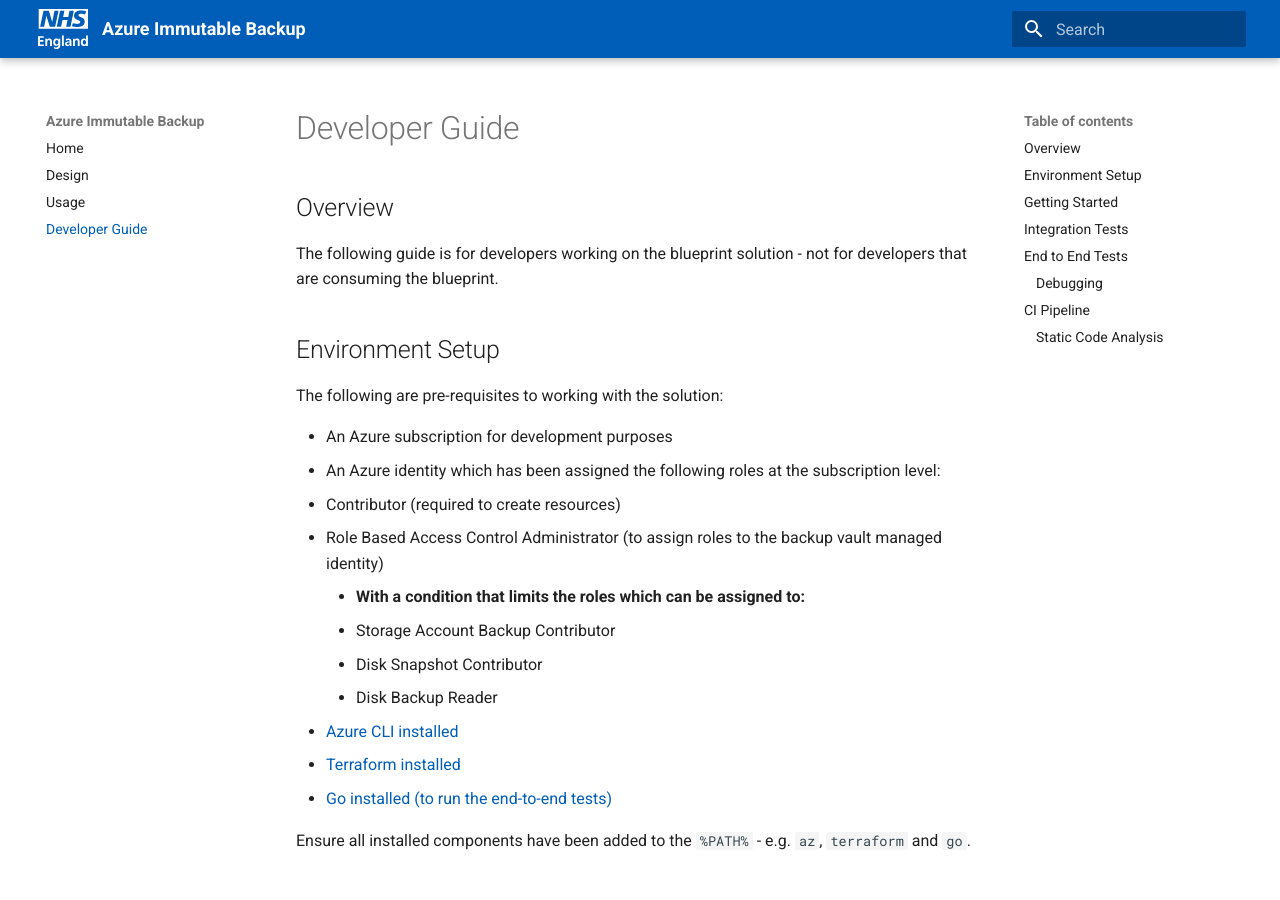
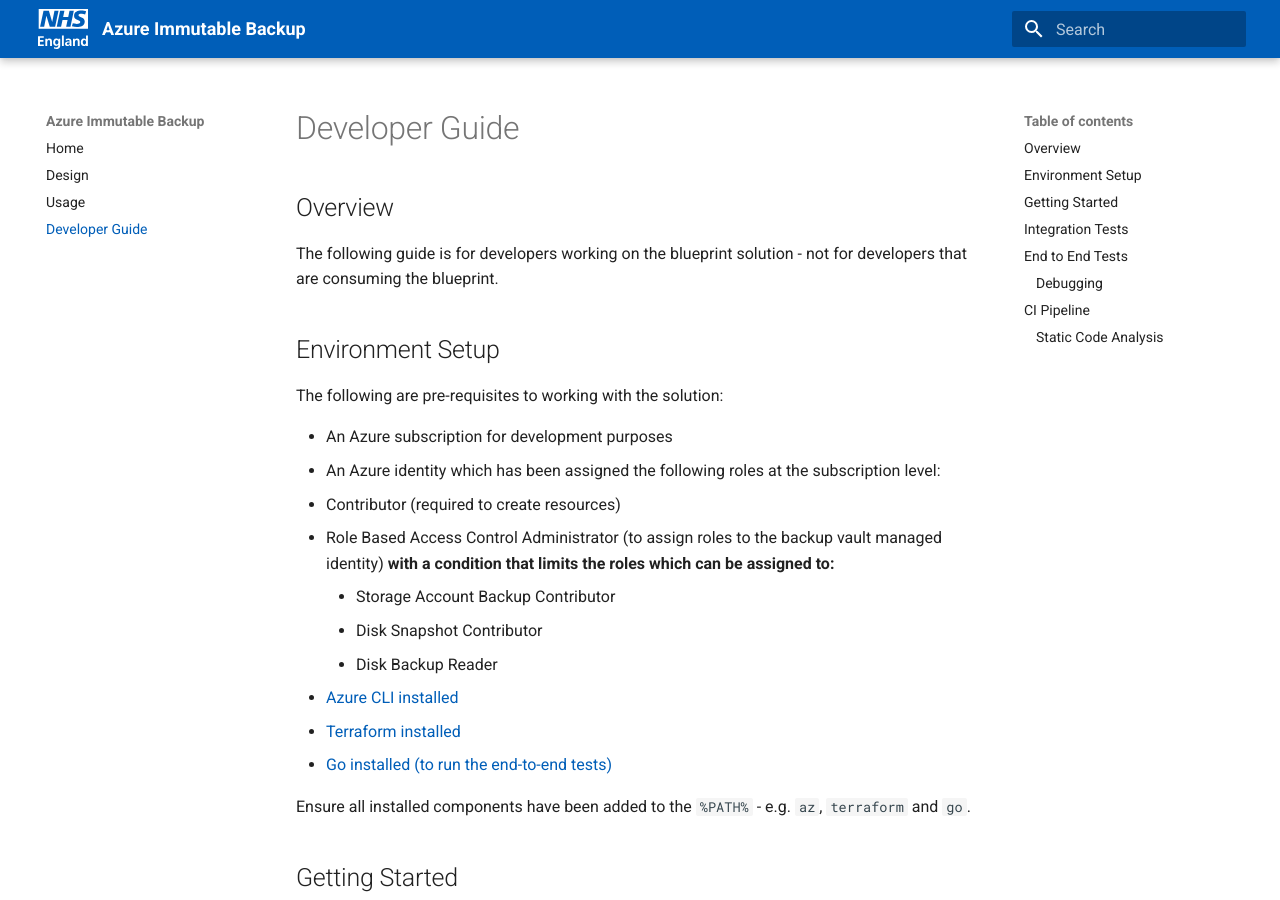
Before and after one commit to NHSDigital/az-backup, an MkDocs documentation site: the page built from docs/developer-guide.md, in a window 1280 px wide and 900 px high. Built offline with MkDocs 1.6.1 and Material for MkDocs 9.7.7, drawn with Linux system fonts in a browser that asks for light colours.

Commit message:
Updates to doc formatting.

```diff
--- a/docs/developer-guide.md
+++ b/docs/developer-guide.md
@@ -11,11 +11,10 @@
 * An Azure subscription for development purposes
 * An Azure identity which has been assigned the following roles at the subscription level:
   * Contributor (required to create resources)
-  * Role Based Access Control Administrator (to assign roles to the backup vault managed identity)
-    * **With a condition that limits the roles which can be assigned to:**
-      * Storage Account Backup Contributor
-      * Disk Snapshot Contributor
-      * Disk Backup Reader
+  * Role Based Access Control Administrator (to assign roles to the backup vault managed identity) **with a condition that limits the roles which can be assigned to:**
+    * Storage Account Backup Contributor
+    * Disk Snapshot Contributor
+    * Disk Backup Reader
 * [Azure CLI installed](https://learn.microsoft.com/en-us/cli/azure/install-azure-cli-windows?tabs=azure-cli)
 * [Terraform installed](https://developer.hashicorp.com/terraform/install)
 * [Go installed (to run the end-to-end tests)](https://go.dev/dl/)
@@ -121,11 +120,11 @@
 
 See the following resources for docs and examples of terratest and the Azure SDK:
 
-[Terratest docs](https://terratest.gruntwork.io/docs/)
-[Terratest repository](https://github.com/gruntwork-io/terratest)
-[Terratest test examples](https://github.com/gruntwork-io/terratest/tree/master/test)
-[Azure SDK](https://github.com/Azure/azure-sdk-for-go/tree/main)
-[Azure SDK Data Protection Module](https://github.com/Azure/azure-sdk-for-go/tree/main/sdk/resourcemanager/dataprotection/armdataprotection)
+* [Terratest docs](https://terratest.gruntwork.io/docs/)
+* [Terratest repository](https://github.com/gruntwork-io/terratest)
+* [Terratest test examples](https://github.com/gruntwork-io/terratest/tree/master/test)
+* [Azure SDK](https://github.com/Azure/azure-sdk-for-go/tree/main)
+* [Azure SDK Data Protection Module](https://github.com/Azure/azure-sdk-for-go/tree/main/sdk/resourcemanager/dataprotection/armdataprotection)
 
 To run the tests, take the following steps:
 
```
Also changed, not shown: docs/usage.md (+4 -5 lines), 1 other file.
